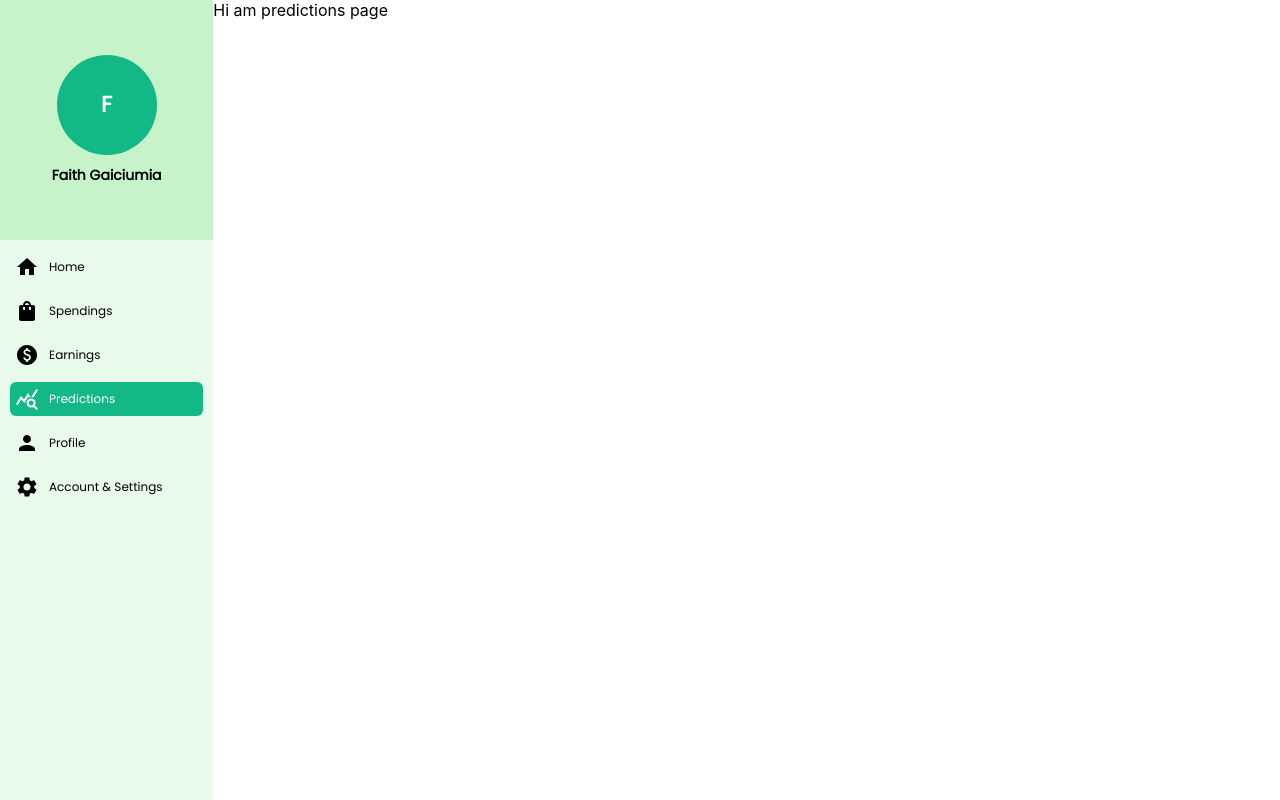
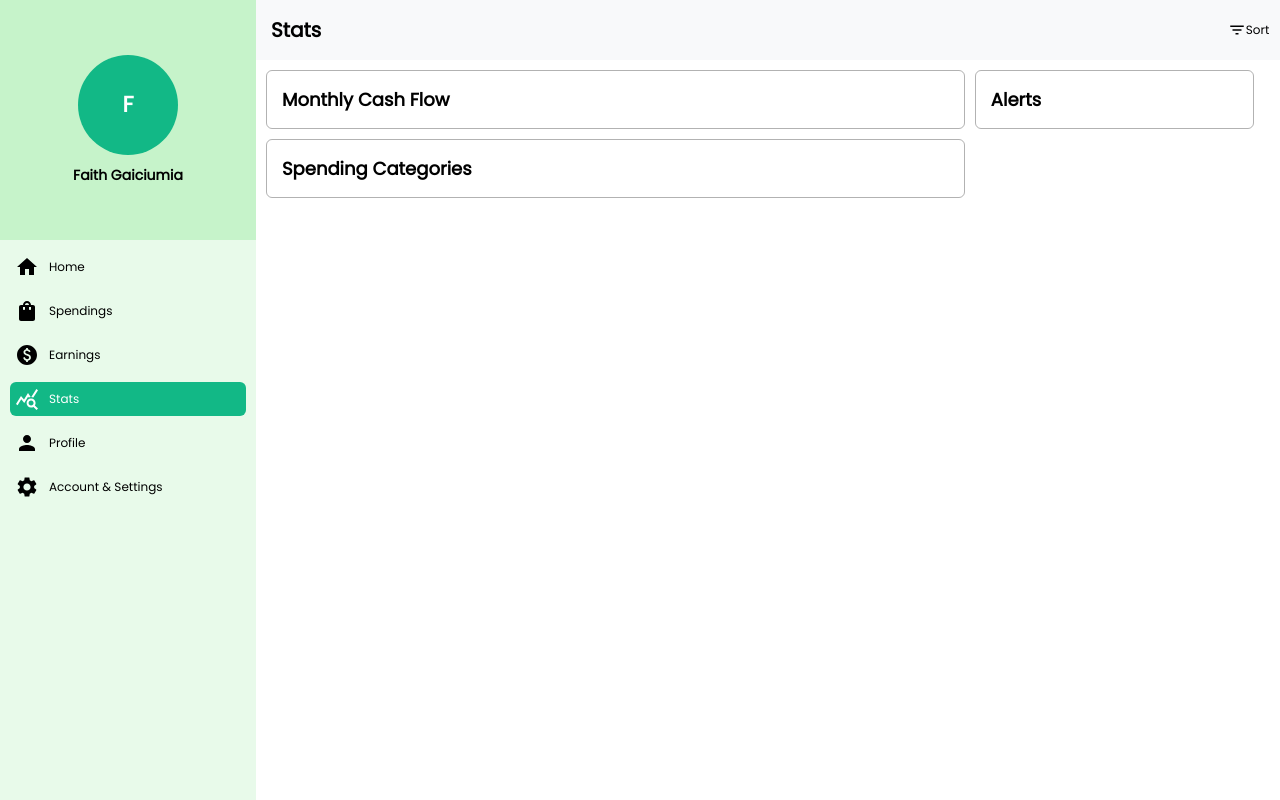
Before and after one commit to faithgaiciumia/react-financial-management-app, a React (Create React App) app: page /predictions in a window 1280 px wide. Built offline with nearby package versions, Linux system fonts and the light colour scheme.

Commit message:
started implementation of stats page UI

```diff
--- a/src/components/HeaderBar.js
+++ b/src/components/HeaderBar.js
@@ -25,9 +25,9 @@ const useStyles = createUseStyles({
     alignContent: "center",
     alignItems: "center",
     width: "100%",
-    boxShadow: "rgba(149, 157, 165, 0.1) 0px 8px 24px",
-    padding: "10px",
-    borderRadius: "8px",
+    padding: "15px",
+    backgroundColor:"#f8f9fa",
+    marginRight:"20px"
   },
   text:{
     fontFamily:"Poppins",
--- a/src/components/SideBar.js
+++ b/src/components/SideBar.js
@@ -31,7 +31,7 @@ export default function SideBar({
             to="/home"
             className={homeActive ? styles.listTxtActive : styles.listTxt}
           >
-            <p>Home</p>
+            <p style={{fontFamily:"Poppins"}}>Home</p>
           </Link>
         </div>
         <div
@@ -42,7 +42,7 @@ export default function SideBar({
             to="/spendings"
             className={spendingsActive ? styles.listTxtActive : styles.listTxt}
           >
-            <p>Spendings</p>
+            <p style={{fontFamily:"Poppins"}}>Spendings</p>
           </Link>
         </div>
         <div className={earningsActive ? styles.listRowActive : styles.listRow}>
@@ -51,7 +51,7 @@ export default function SideBar({
             to="/earnings"
             className={earningsActive ? styles.listTxtActive : styles.listTxt}
           >
-            <p>Earnings</p>
+            <p style={{fontFamily:"Poppins"}}>Earnings</p>
           </Link>
         </div>
         <div
@@ -64,7 +64,7 @@ export default function SideBar({
               predictionsActive ? styles.listTxtActive : styles.listTxt
             }
           >
-            <p>Predictions</p>
+            <p style={{fontFamily:"Poppins"}}>Stats</p>
           </Link>
         </div>
         <div className={profileActive ? styles.listRowActive : styles.listRow}>
@@ -73,7 +73,7 @@ export default function SideBar({
             to="/profile"
             className={profileActive ? styles.listTxtActive : styles.listTxt}
           >
-            <p>Profile</p>
+            <p style={{fontFamily:"Poppins"}}>Profile</p>
           </Link>
         </div>
         <div className={settingsActive ? styles.listRowActive : styles.listRow}>
@@ -82,7 +82,7 @@ export default function SideBar({
             to="/settings"
             className={settingsActive ? styles.listTxtActive : styles.listTxt}
           >
-            <p>Account & Settings</p>
+            <p style={{fontFamily:"Poppins"}}>Account & Settings</p>
           </Link>
         </div>
       </div>
--- a/src/components/SnackBar.js
+++ b/src/components/SnackBar.js
@@ -4,7 +4,7 @@ export default function SnackBar({ text }) {
   const styles = useStyles();
   return (
     <div className={styles.container}>
-      <p>{text}</p>
+      <p style={{fontFamily:"Poppins", fontSize:"12px"}}>{text}</p>
     </div>
   );
 }
--- a/src/pages/Earnings/Earnings.js
+++ b/src/pages/Earnings/Earnings.js
@@ -25,8 +25,8 @@ export default function Earnings() {
           <div>
             <HeaderBar title="Earnings" />
           </div>
-          <div>
-            <FilterList array={EarningCategories}/>
+          <div style={{ marginLeft: "20px", marginRight: "20px" }}>
+            <FilterList array={EarningCategories} />
           </div>
           <div>{earningsList}</div>
         </div>
@@ -40,8 +40,8 @@ const useStyles = createUseStyles({
     display: "flex",
   },
   main: {
-    width: "100%",
-    margin: "20px",
+    width: "78%",
+    boxSizing: "border-box",
   },
   mainRow: {
     display: "flex",
--- a/src/pages/Predictions/Predictions.js
+++ b/src/pages/Predictions/Predictions.js
@@ -1,4 +1,5 @@
 import { createUseStyles } from "react-jss";
+import HeaderBar from "../../components/HeaderBar";
 import SideBar from "../../components/SideBar";
 
 export default function Predictions() {
@@ -6,8 +7,25 @@ export default function Predictions() {
   return (
     <>
       <div className={styles.row}>
-        <SideBar predictionsActive={true}/>
-        <div className={styles.main}>Hi am predictions page</div>
+        <SideBar predictionsActive={true} />
+        <div className={styles.main}>
+          <HeaderBar title="Stats" />
+          <div className={styles.masonryCont}>
+            <div className={styles.collg}>
+              <div className={styles.bordered}>
+                <h1 className={styles.heading}>Monthly Cash Flow</h1>
+              </div>
+              <div className={styles.bordered}>
+                <h1 className={styles.heading}>Spending Categories</h1>
+              </div>
+            </div>
+            <div className={styles.colsm}>
+              <div className={styles.bordered}>
+                <h1 className={styles.heading}>Alerts</h1>
+              </div>
+            </div>
+          </div>
+        </div>
       </div>
     </>
   );
@@ -18,7 +36,7 @@ const useStyles = createUseStyles({
     display: "flex",
   },
   main: {
-    width: "100%",
+    width: "78%",
   },
   mainRow: {
     display: "flex",
@@ -29,4 +47,26 @@ const useStyles = createUseStyles({
     width: "48%",
     margin: "10px",
   },
+  masonryCont: {
+    display: "flex",
+    marginTop: "10px",
+    marginLeft: "10px",
+  },
+  colsm: {
+    width: "30%",
+    marginLeft: "10px",
+  },
+  collg: {
+    width: "75%",
+  },
+  bordered: {
+    border: "0.5px solid rgba(0, 0, 0, 0.3)",
+    borderRadius: "6px",
+    padding: "15px",
+    marginBottom: "10px",
+  },
+  heading:{
+    fontFamily:"Poppins",
+    fontSize:"18px"
+  }
 });
--- a/src/pages/Spendings/Spendings.js
+++ b/src/pages/Spendings/Spendings.js
@@ -27,11 +27,12 @@ export default function Spendings() {
           <div>
             <HeaderBar title="Spendings" />
           </div>
-          <div>
+          <div style={{ marginLeft: "20px", marginRight: "20px" }}>
             <FilterList array={SpendingCategories} />
           </div>
-
-          <div>{spendingsList}</div>
+          <div style={{ marginLeft: "20px", marginRight: "20px" }}>
+            {spendingsList}
+          </div>
         </div>
       </div>
     </>
@@ -43,8 +44,7 @@ const useStyles = createUseStyles({
     display: "flex",
   },
   main: {
-    width: "100%",
-    margin: "20px",
+    width: "78%",
   },
   mainRow: {
     display: "flex",
```
